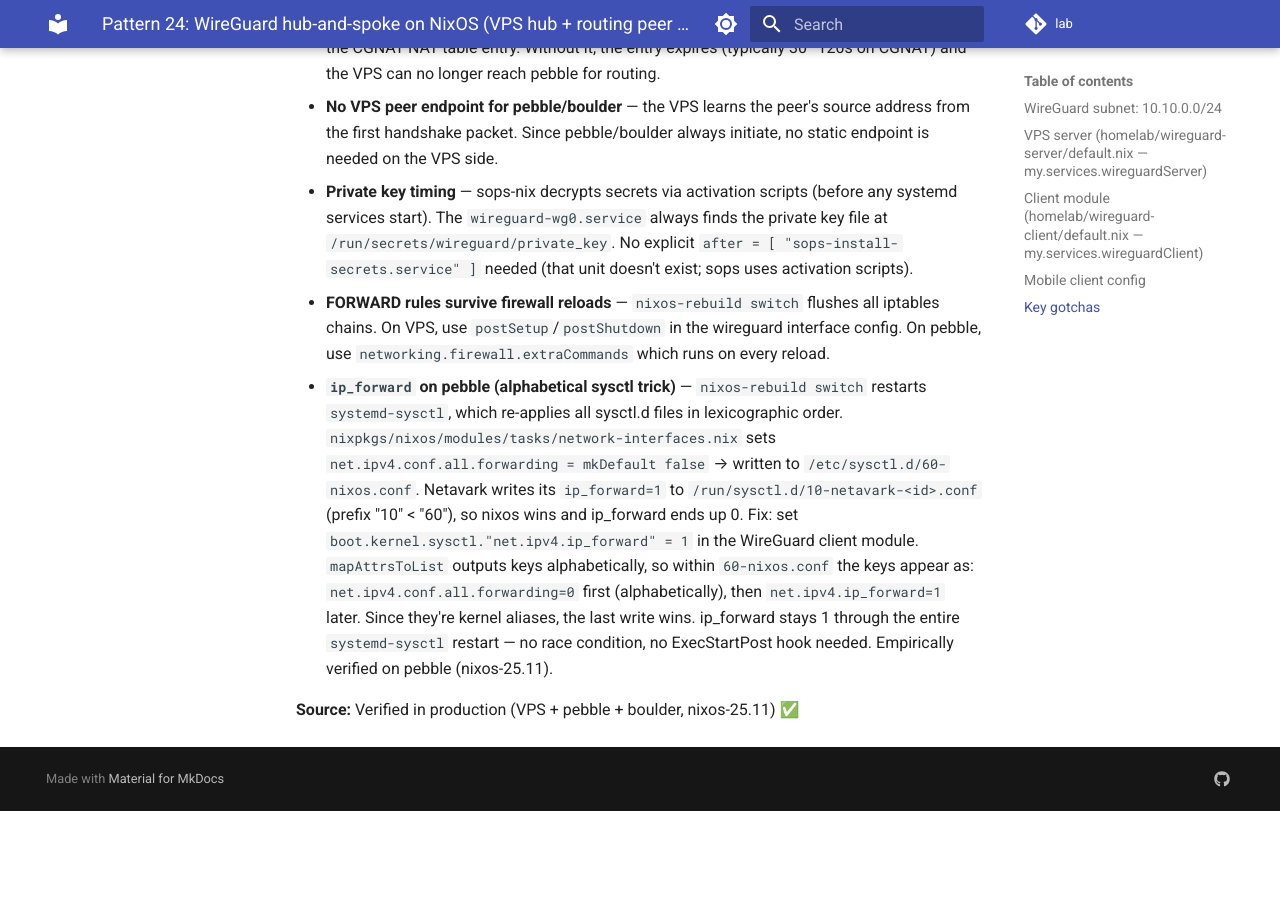
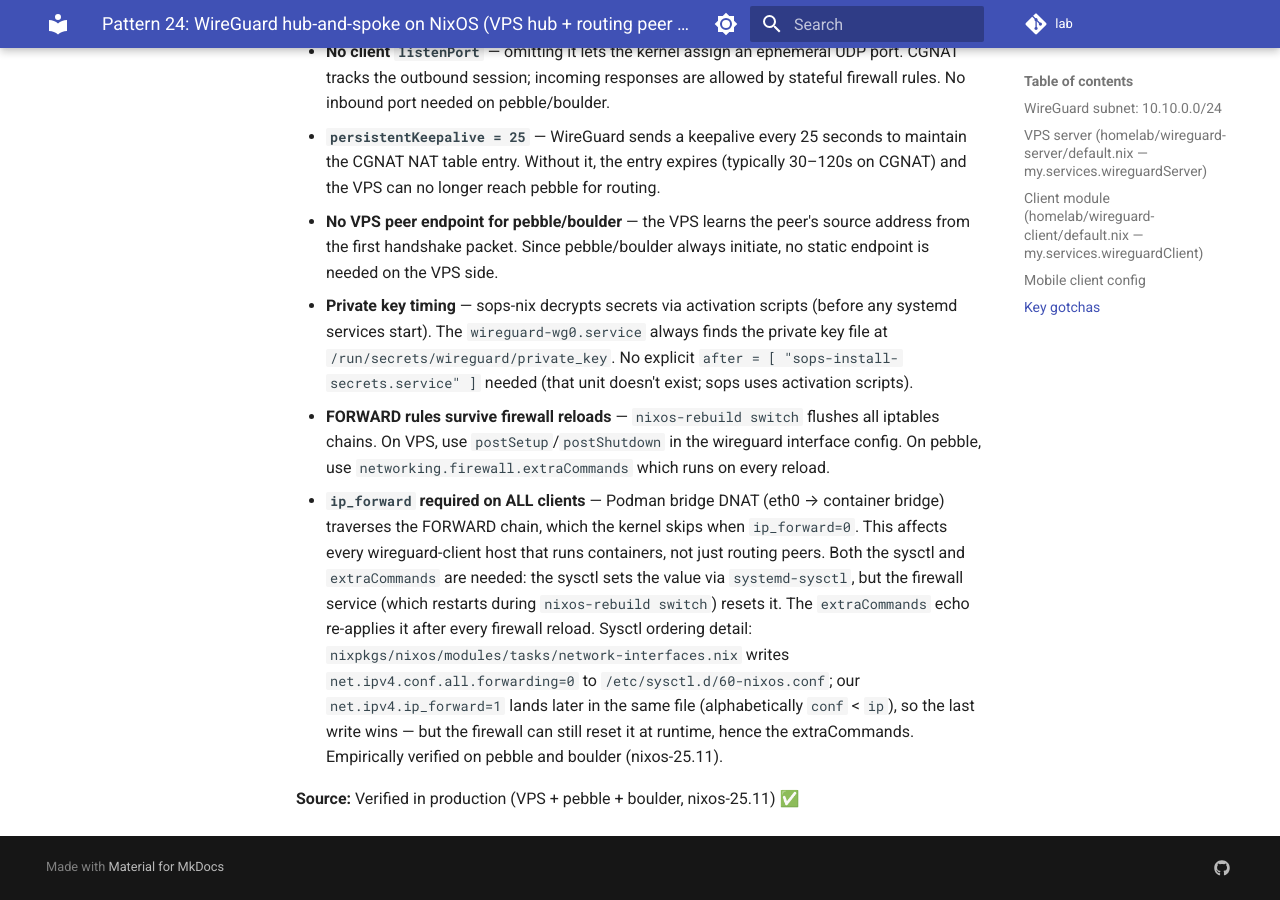
Before and after one commit to grabp/homelab, an MkDocs documentation site: the page built from docs/patterns/24-wireguard-hub-spoke.md, in a window 1280 px wide and 900 px high, scrolled down 2922 px. Built offline with MkDocs 1.6.1 and Material for MkDocs 9.7.7, drawn with Linux system fonts in a browser that asks for light colours; comment, search, counter and statistics services are not loaded; before the commit the page ends 3733 px from its top, so only the background shows below that; some of the changed text lies outside the part shown.

Commit message:
fix(wireguard-client): enable ip_forward on all clients, not just routing peers

```diff
--- a/docs/patterns/24-wireguard-hub-spoke.md
+++ b/docs/patterns/24-wireguard-hub-spoke.md
@@ -89,15 +89,21 @@
     };
   })
 
-  (lib.mkIf (cfg.enable && cfg.routing) {
-    # IP forwarding — required for pebble to route mobile → 192.168.10.0/24 LAN.
+  (lib.mkIf cfg.enable {
+    # ip_forward is needed on ALL clients (not just routing peers) because Podman
+    # bridge DNAT (eth0 → podman bridge) requires the FORWARD chain, which needs
+    # ip_forward=1. See gotcha below for sysctl ordering detail.
     boot.kernel.sysctl."net.ipv4.ip_forward" = 1;
-
-    # Ensure ip_forward stays enabled after firewall reloads.
-    # The NixOS firewall can reset ip_forward=0 during activation, so we
-    # set it via extraCommands which runs after every firewall reload.
+    # Re-apply after every firewall reload — the firewall service can reset ip_forward
+    # to 0 during nixos-rebuild switch activation.
     networking.firewall.extraCommands = ''
       echo 1 > /proc/sys/net/ipv4/ip_forward
+    '';
+  })
+
+  (lib.mkIf (cfg.enable && cfg.routing) {
+    # Allow forwarded packets in and out of the WireGuard interface.
+    networking.firewall.extraCommands = ''
       iptables -A FORWARD -i wg0 -j ACCEPT
       iptables -A FORWARD -o wg0 -j ACCEPT
     '';
@@ -130,6 +136,6 @@
 - **No VPS peer endpoint for pebble/boulder** — the VPS learns the peer's source address from the first handshake packet. Since pebble/boulder always initiate, no static endpoint is needed on the VPS side.
 - **Private key timing** — sops-nix decrypts secrets via activation scripts (before any systemd services start). The `wireguard-wg0.service` always finds the private key file at `/run/secrets/wireguard/private_key`. No explicit `after = [ "sops-install-secrets.service" ]` needed (that unit doesn't exist; sops uses activation scripts).
 - **FORWARD rules survive firewall reloads** — `nixos-rebuild switch` flushes all iptables chains. On VPS, use `postSetup`/`postShutdown` in the wireguard interface config. On pebble, use `networking.firewall.extraCommands` which runs on every reload.
-- **`ip_forward` on pebble (alphabetical sysctl trick)** — `nixos-rebuild switch` restarts `systemd-sysctl`, which re-applies all sysctl.d files in lexicographic order. `nixpkgs/nixos/modules/tasks/network-interfaces.nix` sets `net.ipv4.conf.all.forwarding = mkDefault false` → written to `/etc/sysctl.d/60-nixos.conf`. Netavark writes its `ip_forward=1` to `/run/sysctl.d/10-netavark-<id>.conf` (prefix "10" < "60"), so nixos wins and ip_forward ends up 0. Fix: set `boot.kernel.sysctl."net.ipv4.ip_forward" = 1` in the WireGuard client module. `mapAttrsToList` outputs keys alphabetically, so within `60-nixos.conf` the keys appear as: `net.ipv4.conf.all.forwarding=0` first (alphabetically), then `net.ipv4.ip_forward=1` later. Since they're kernel aliases, the last write wins. ip_forward stays 1 through the entire `systemd-sysctl` restart — no race condition, no ExecStartPost hook needed. Empirically verified on pebble (nixos-25.11).
+- **`ip_forward` required on ALL clients** — Podman bridge DNAT (eth0 → container bridge) traverses the FORWARD chain, which the kernel skips when `ip_forward=0`. This affects every wireguard-client host that runs containers, not just routing peers. Both the sysctl and `extraCommands` are needed: the sysctl sets the value via `systemd-sysctl`, but the firewall service (which restarts during `nixos-rebuild switch`) resets it. The `extraCommands` echo re-applies it after every firewall reload. Sysctl ordering detail: `nixpkgs/nixos/modules/tasks/network-interfaces.nix` writes `net.ipv4.conf.all.forwarding=0` to `/etc/sysctl.d/60-nixos.conf`; our `net.ipv4.ip_forward=1` lands later in the same file (alphabetically `conf` < `ip`), so the last write wins — but the firewall can still reset it at runtime, hence the extraCommands. Empirically verified on pebble and boulder (nixos-25.11).
 
 **Source:** Verified in production (VPS + pebble + boulder, nixos-25.11) ✅
```
Also changed, not shown: 1 other file.
